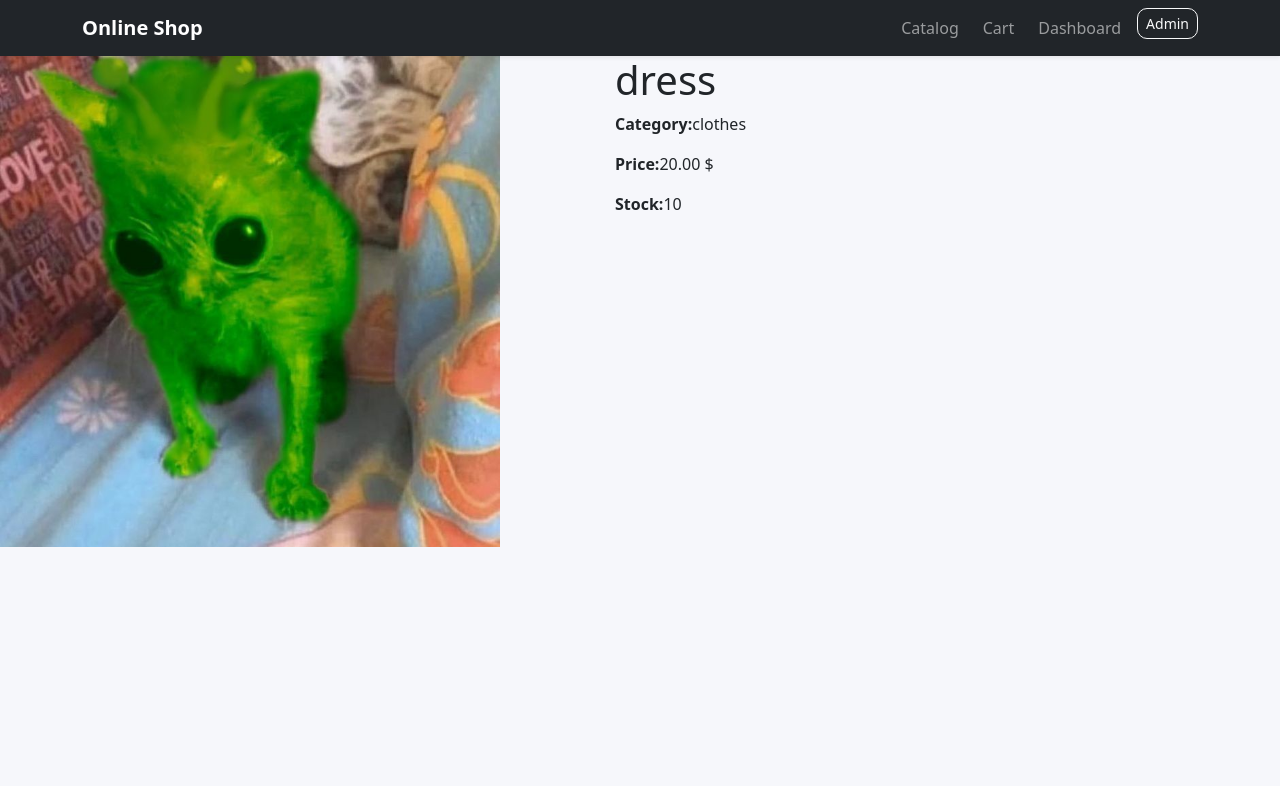
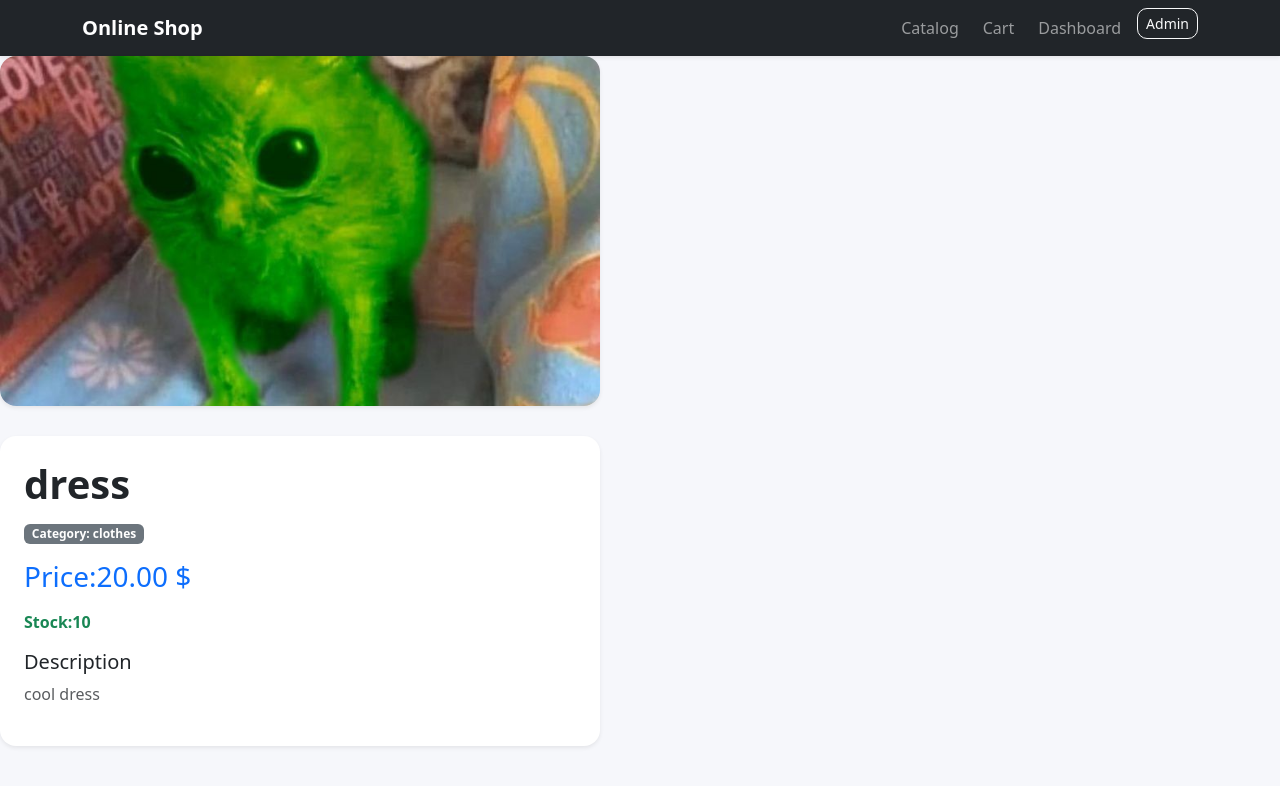
Before and after one commit to lawltigr/online-shop, a Django app: a page that uses shop_project/catalog/templates/catalog/product_detail.html in a window 1280 px wide. Shown: the top 786 px of the page. Run offline with Django 5.2, Linux system fonts and the light colour scheme; data comes from the database, SQL or seed files in the repository.

Commit message:
updateeee

```diff
--- a/shop_project/catalog/templates/catalog/product_detail.html
+++ b/shop_project/catalog/templates/catalog/product_detail.html
@@ -2,21 +2,36 @@
 {% block title %} {{ product.name }} {% endblock %}
 {% block content %}
 <div style="display: flex; gap: 30px; flex-wrap: wrap;">
-    <div style="flex: 1; min-width: 280px;">
-        {% if product.image %}
-        <img src="{{ product.image.url }}" alt="{{ product.name }}" style="width: 100%; max-width: 500px; object-fit: cover;">
-        {% else %}
-        <div style="width: 100%; max-width: 500px; height: 350px; background: #f0f0f0; display: flex; align-items: center; justify-content: center;">
-            No photo
+    <div class="col-md-6">
+        <div class="card shadow-sm overflow-hidden">
+            {% if product.image %}
+            <img src="{{ product.image.url }}" alt="{{ product.name }}" class="img-fluid" style="width: 100%; height: 350px; object-fit: cover; background: white;">
+            {% else %}
+            <div class="bg-light d-flex align-items-center justify-content-center" style="height: 520px;">
+                No photo
+            </div>
+            {% endif %}
         </div>
-        {% endif %}
     </div>
-    <div style="flex: 1; min-width: 280px;">
-        <h1>{{ product.name }}</h1>
-        <p><strong>Category:</strong>{{ product.category.name }}</p>
-        <p><strong>Price:</strong>{{ product.price }} $</p>
-        <p><strong>Stock:</strong>{{ product.stock }}</p>
-        <p>{{ product.descrition }}</p>
+    <div class="col-md-6">
+        <div class="card shadow-sm p-4">
+            <h1 class="fw-bold mb-3">{{ product.name }}</h1>
+            <span class="badge bg-secondary mb-3" style="width: fit-content;">Category: {{ product.category.name }}</span>
+            <h3 class="text-primary mb-3">Price:{{ product.price }} $</h3>
+            {% if product.stock > 0 %}
+                <p class="text-success fw-semibold">Stock:{{ product.stock }}</p>
+            {% else %}
+                <p class="text-danger fw-semibold">Out of stock</p>
+            {% endif %}
+            <h5>Description</h5>
+            <p class="text-muted">
+                {% if product.description %}
+                    {{ product.description }}
+                {% else %}
+                    No description
+                {% endif %}
+            </p>
+        </div>
     </div>
 </div>
 {% endblock %}
```
